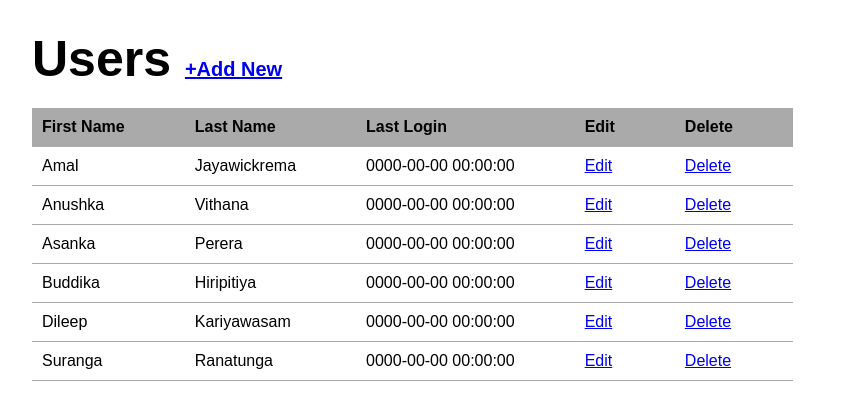
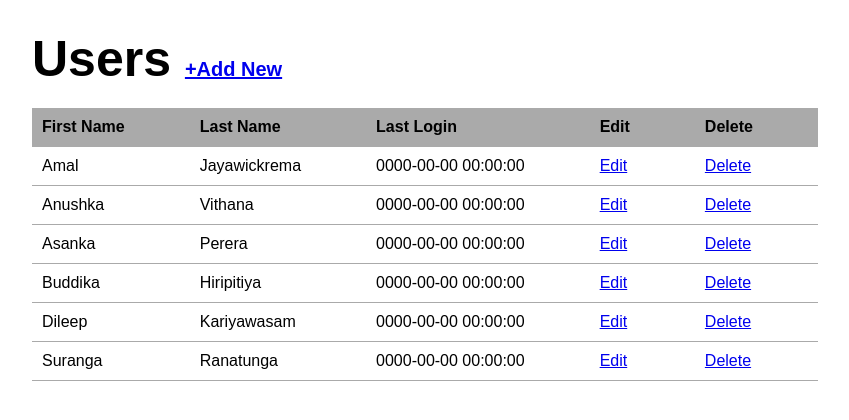
Before and after one commit to isurudilshan101/user_management, a PHP site: page /users.php in a window 1280 px wide. Shown: the part 56-476 px from the top of the page, without its empty margins (108-957 px from the left). Run offline with PHP 8.4, Linux system fonts and the light colour scheme; a user stored in the database is signed in; data comes from the database, SQL or seed files in the repository.

Commit message:
comment 22

```diff
--- a/ums/css/main.css
+++ b/ums/css/main.css
@@ -82,6 +82,6 @@ table.masterlist th{
 }
 
 table.masterlist th, table.masterlist td{
-	padding: 10px 60px 10px 10px;
+	padding: 10px 65px 10px 10px;
 	border-bottom: 1px solid #aaa;
 }
```
